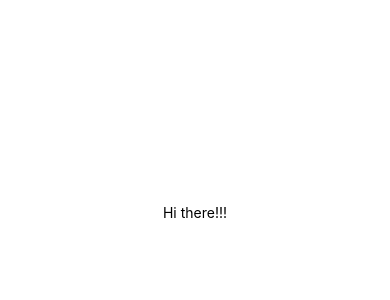
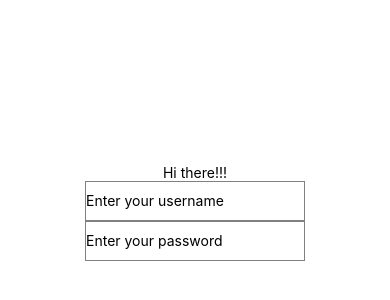
Before and after one commit to huseKivrak/StudentGo, a React Native app: screen / in a window 390 px wide. Shown: the part 210-510 px from the top of the page. Built offline with nearby package versions, Linux system fonts and the light colour scheme.

Commit message:
add: LoginForm trial

```diff
--- a/App.js
+++ b/App.js
@@ -1,10 +1,12 @@
 import { StatusBar } from 'expo-status-bar';
 import { StyleSheet, Text, View } from 'react-native';
+import { LoginForm } from './LoginForm';
 
 export default function App() {
   return (
     <View style={styles.container}>
       <Text>Hi there!!!</Text>
+      <LoginForm/>
       <StatusBar style="auto" />
     </View>
   );
--- /dev/null
+++ b/LoginForm.tsx
@@ -0,0 +1,55 @@
+import React, { Component, useState } from "react";
+// import { View } from 'react-native/types';
+import { Text, TextInput, View } from "react-native";
+
+export class LoginForm extends Component {
+  constructor(props) {
+    super(props)
+
+    this.state = {
+      username: "",
+      password: "",
+    };
+
+    this.handleUsernameChange = this.handleUsernameChange.bind(this)
+    this.handlePasswordChange = this.handlePasswordChange.bind(this)
+  }
+
+  handleUsernameChange(evt) {
+    console.log("this", this);
+    this.setState((curr) => ({ ...curr, username: evt.target }));
+  }
+
+  handlePasswordChange(evt) {
+    this.setState((curr) => ({ ...curr, password: evt.target }));
+  }
+
+  render() {
+    return (
+      <View>
+        <TextInput
+          style={{
+            height: 40,
+            borderColor: "gray",
+            borderWidth: 1,
+          }}
+          placeholder="Enter your username"
+          onChangeText={this.handleUsernameChange}
+          // name="username"
+          value={this.state.username}
+        />
+        <TextInput
+          style={{
+            height: 40,
+            borderColor: "gray",
+            borderWidth: 1,
+          }}
+          placeholder="Enter your password"
+          onChangeText={this.handlePasswordChange}
+          // name="password"
+          value={this.state.password}
+        />
+      </View>
+    );
+  }
+}
--- /dev/null
+++ b/tsconfig.json
@@ -0,0 +1,4 @@
+{
+  "extends": "@tsconfig/react-native/tsconfig.json",
+  "compilerOptions": {"strict": false}
+}
```
Also changed, not shown: LoginFormFormik.tsx (added, +42 -0 lines), package.json (+10 -3 lines), 1 other file (tests, documents, lock files or other folders).
